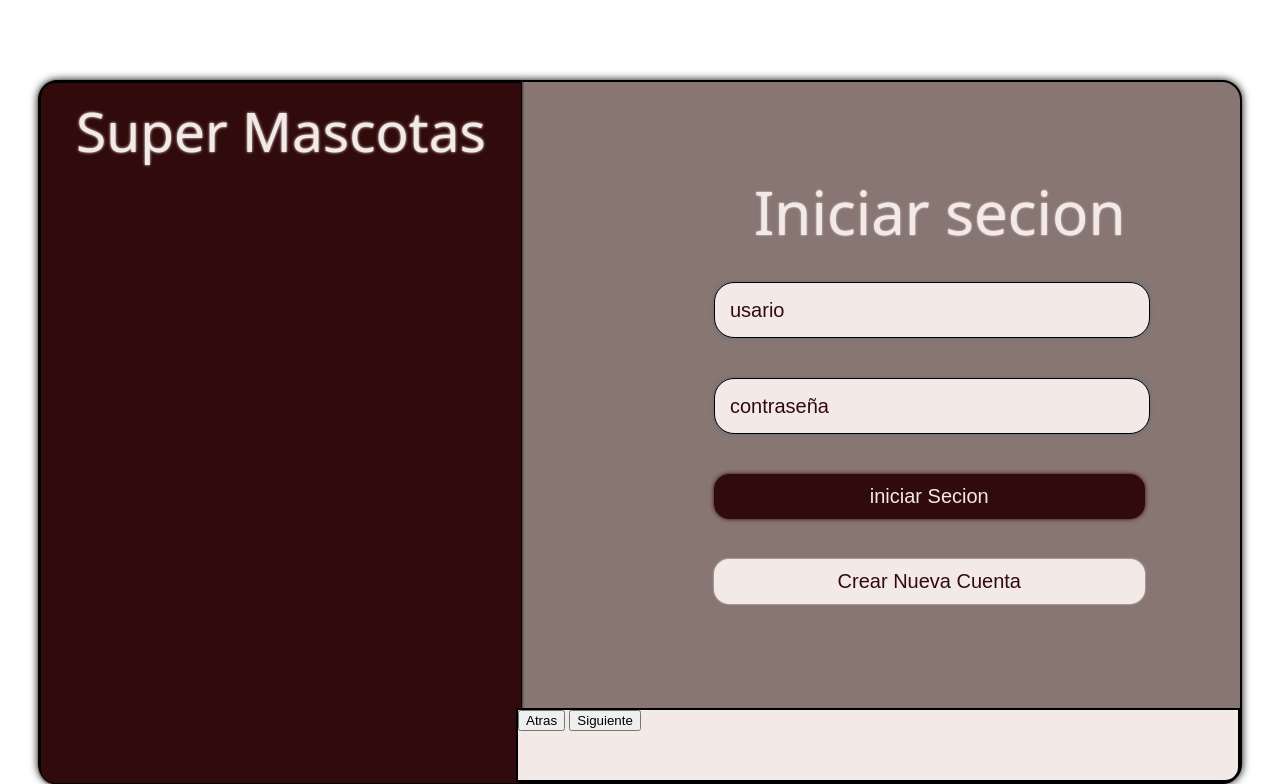
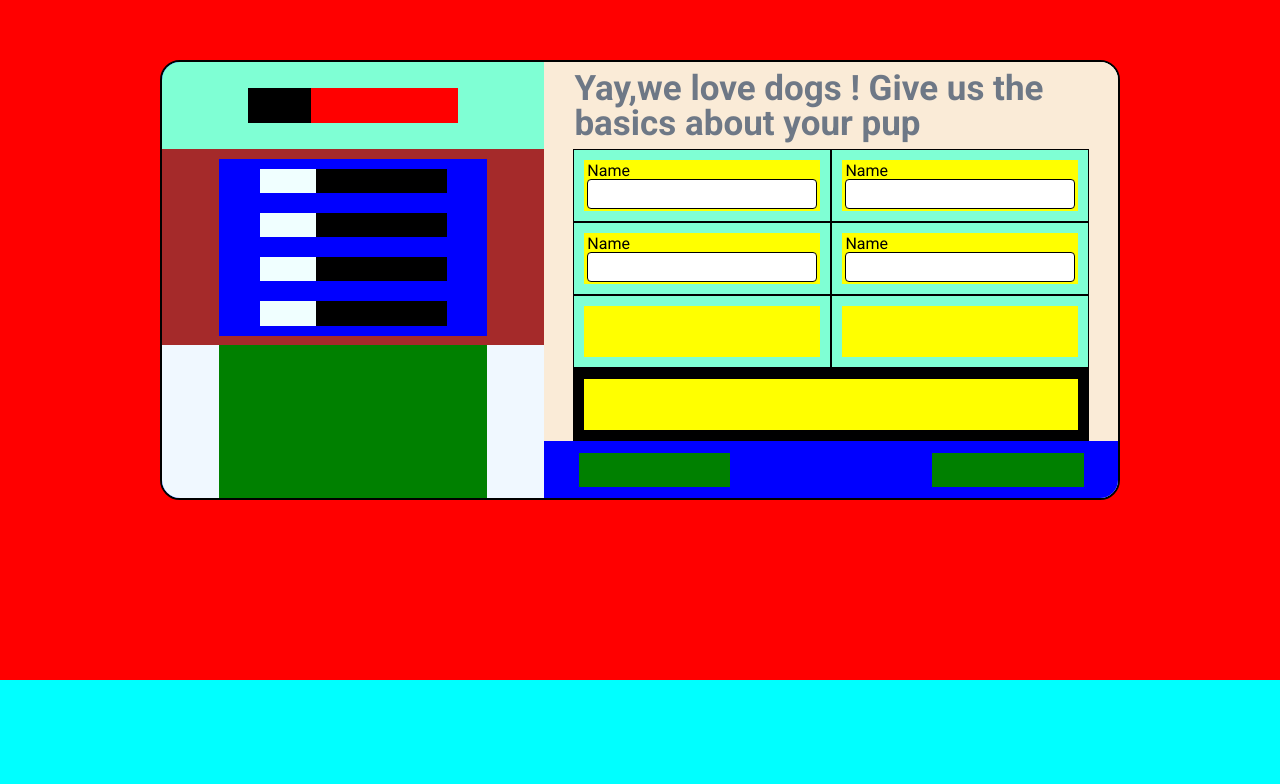
Before and after one commit to josegermannat/pagina-web-mascotas, a plain HTML site: page index.html in a window 1280 px wide. Shown: the part 120-904 px from the top of the page. After the commit the page ends 800 px from the top, so only its background shows below. Drawn offline with Linux system fonts and the light colour scheme.

Commit message:
se cambio la estructura del form container

```diff
--- a/index.html
+++ b/index.html
@@ -3,81 +3,105 @@
 <head>
     <meta charset="UTF-8">
     <meta name="viewport" content="width=device-width, initial-scale=1.0">
-       <link rel="stylesheet" href="styles.css">
-       <link rel="script" href="script.js">
-       <link rel="preconnect" href="https://fonts.googleapis.com">
+    <title>prueba</title>
+    <link rel="stylesheet" href="reset.css">
+    <link rel="stylesheet" href="styles.css">
+    <link rel="preconnect" href="https://fonts.googleapis.com">
 <link rel="preconnect" href="https://fonts.gstatic.com" crossorigin>
-<link href="https://fonts.googleapis.com/css2?family=Montserrat:ital,wght@0,100..900;1,100..900&display=swap" rel="stylesheet">
-    <title>formulario</title>
+<link href="https://fonts.googleapis.com/css2?family=Montserrat:ital,wght@0,100..900;1,100..900&family=Roboto:ital,wght@0,100;0,300;0,400;0,500;0,700;0,900;1,100;1,300;1,400;1,500;1,700;1,900&display=swap" rel="stylesheet">
 
 </head>
 <body>
+<div class="wrapper">
     <div class="container">
-        <div class="form-human_container">
-            <form>
-                <h1 id="titulo1">Iniciar secion</h1>
-                <div class="input-form">
-                    <input id="Usuario"    class="inputs-form_input" type="text" placeholder="usario">
-                    <input  class="inputs-form_input" type="password" placeholder="contraseña">
+        <div class="steps-container">
+            <div class="steps-container_title">
+                <div class="title_container-title">
+                    <div class="image_title-container"></div>
                 </div>
-              <div class="botones-form">
-                <button     id="buton-iniciar-cuenta"   class="buttons-iniciar-sesion" type="submit">iniciar Secion</button>
-                <button id="buton-crear-cuenta"  class="buttons-iniciar-sesion"  type="button">Crear Nueva Cuenta</button>
-              </div>
-            </form>
+            </div>
+            <div class="steps-container_progress-steps">
+                <div class="progress-steps_items-steps">
+                    <div class="items_steps">
+                        <div class="steps"></div>
+                    </div>
+                    <div class="items_steps">
+                        <div class="steps"></div>
+                    </div>
+                    <div class="items_steps">
+                        <div class="steps"></div>
+                    </div>
+                    <div class="items_steps">
+                        <div class="steps"></div>
+                    </div>
+                </div>
+            </div>
+            <div class="steps-container_image">
+                <div class="image-pet"></div>
+            </div>
         </div>
-            <div class="form-pet_container" style="display: none;">
-                <form>
-                    <h1>Registra a tu Mascota</h1>
-                    <label for="Nombre">Nombre</label>
-                    <input type="text" placeholder="Nombre De La Mascota">
-                    <label for="Raza">Raza</label>
-                    <input type="text" placeholder="Raza">
-                    <label for="Nacimiento">Nacimiento</label>
-                    <input type="text" placeholder="Nacimiento De la Mascota">
-                    <label>Foto Mascota</label>
-                    <input type="text" placeholder="Url">
+        <div class="form-container">
+            <div class="form-container_title">
+                <h1 class="title-form">Yay,we love dogs ! Give us the basics about your pup</h1>
+            </div>
+            <div class="form_container-inputs">
+                <div class="container-inputs">
+                    <div class="container_input">
+                        <div class="input-wrapper">
+                            <span>
+                                <label for="Name">Name </label>
+                                <input  name="Name" type="text" class="input-text">
+                            </span>
+                        </div>
+                    </div>
+                    <div class="container_input">
+                        <div class="input-wrapper">
+                            <span>
+                                <label for="Name">Name </label>
+                                <input  name="Name" type="text" class="input-text">
+                            </span>
+                        </div>
+                    </div>
+                    <div class="container_input">
+                        <div class="input-wrapper">
+                            <span>
+                                <label for="Name">Name </label>
+                                <input  name="Name" type="text" class="input-text">
+                            </span>
+                        </div>
+                    </div>
+                    <div class="container_input">
+                        <div class="input-wrapper">
+                            <span>
+                                <label for="Name">Name </label>
+                                <input  name="Name" type="text" class="input-text">
+                            </span>
+                        </div>
+                    </div>
+                   <div class="container_input">
+                    <div class="input-wrapper">
 
-            <div class="form_inputs-cheackbox">
-                        <div class="inputs-cheackbox_genero">
-                         <h4>Genero</h4>
-                         <label for="Femenino">Femenino</label>
-                         <input type="checkbox">
-                         <label for="Masculino">Masculino</label>
-                         <input type="checkbox">
-                        </div>
-                        <div class="inputs-cheackbox_Vacunado">
-                            <h4>Esterilizado/a o Castrado/a</h4>
-                            <label for="si">Si</label>
-                            <input type="checkbox">
-                            <label for="no">No</label>
-                            <input type="checkbox">
-                           </div>
-                           <div class="inputs-cheackbox_peso">
-                                 <h4>Peso</h4>
-                                 <label for="0-25lbs">0-25lbs</label>
-                                 <input type="checkbox">
-                                 <label for="25-50lbs">25-50lbs</label>
-                                 <input type="">
-                                 <label for="50-100lbs">50-100lbs</label>
-                                 <input type="checkbox">
-                                 <label for="100+lbs">100+lbs</label>
-                                 <input type="checkbox">
-                           </div>
                     </div>
-                </form>
+                   </div>
+                   <div class="container_input">
+                    <div class="input-wrapper">
+
+                    </div>
+                   </div>
+                   <div class="container_input">
+                    <div class="input-wrapper">
+
+                    </div>
+                   </div>
+                </div>
 
             </div>
-
-            <div class="menu-options_container">
-                <button class="button_menu-options"   type="button">Atras</button>
-                <button class="button_menu-options" type="button">Siguiente</button>
+            <div class="form-container_actions">
+             <div class="container_actions-button"></div>
+             <div class="container_actions-button"></div>
             </div>
-        <div class="transition-menu">
-            <h1 class="title_transition-menu">Super Mascotas</h1>
-
+        </div>
     </div>
-
-    </div>
+</div>
 </body>
 </html>
--- /dev/null
+++ b/reset.css
@@ -0,0 +1,51 @@
+/* http://meyerweb.com/eric/tools/css/reset/
+   v2.0 | 20110126
+   License: none (public domain)
+*/
+*{
+	box-sizing: border-box;
+}
+
+html, body, div, span, applet, object, iframe,
+h1, h2, h3, h4, h5, h6, p, blockquote, pre,
+a, abbr, acronym, address, big, cite, code,
+del, dfn, em, img, ins, kbd, q, s, samp,
+small, strike, strong, sub, sup, tt, var,
+b, u, i, center,
+dl, dt, dd, ol, ul, li,
+fieldset, form, label, legend,
+table, caption, tbody, tfoot, thead, tr, th, td,
+article, aside, canvas, details, embed,
+figure, figcaption, footer, header, hgroup,
+menu, nav, output, ruby, section, summary,
+time, mark, audio, video {
+	margin: 0;
+	padding: 0;
+	border: 0;
+	font-size: 100%;
+	font: inherit;
+	vertical-align: baseline;
+}
+/* HTML5 display-role reset for older browsers */
+article, aside, details, figcaption, figure,
+footer, header, hgroup, menu, nav, section {
+	display: block;
+}
+body {
+	line-height: 1;
+}
+ol, ul {
+	list-style: none;
+}
+blockquote, q {
+	quotes: none;
+}
+blockquote:before, blockquote:after,
+q:before, q:after {
+	content: '';
+	content: none;
+}
+table {
+	border-collapse: collapse;
+	border-spacing: 0;
+}
--- a/styles.css
+++ b/styles.css
@@ -1,201 +1,184 @@
+body{
+  background-color: aqua;
+  height: 100vh;
+  width:100vw;
+  display: flex;
+  justify-content: center;
+  align-items: center;
+  font-family: "Roboto", sans-serif;
+}
+.wrapper{
+  height: 100%;
+  width: 100%;
+  background-color: red;
+  display: flex;
+  justify-content: center;
+  align-items: center;
+}
 
-/* http://meyerweb.com/eric/tools/css/reset/
-   v2.0 | 20110126
-   License: none (public domain)
-*/
-
-html, body, div, span, applet, object, iframe,
-h1, h2, h3, h4, h5, h6, p, blockquote, pre,
-a, abbr, acronym, address, big, cite, code,
-del, dfn, em, img, ins, kbd, q, s, samp,
-small, strike, strong, sub, sup, tt, var,
-b, u, i, center,
-dl, dt, dd, ol, ul, li,
-fieldset, form, label, legend,
-table, caption, tbody, tfoot, thead, tr, th, td,
-article, aside, canvas, details, embed,
-figure, figcaption, footer, header, hgroup,
-menu, nav, output, ruby, section, summary,
-time, mark, audio, video {
-	margin: 0;
-	padding: 0;
-	border: 0;
-	font-size: 100%;
-	font: inherit;
-	vertical-align: baseline;
+.container{
+  width: 75%;
+  height: 55%;
+  background-color: aqua;
+  display: flex;
+  overflow: hidden;
+  border:2px solid #000;
+border-radius: 20px;
 }
-/* HTML5 display-role reset for older browsers */
-article, aside, details, figcaption, figure,
-footer, header, hgroup, menu, nav, section {
-	display: block;
+.steps-container{
+  width: 40%;
+  height: 100%;
+  background-color: blue;
 }
-body {
-	line-height: 1;
+.form-container{
+  width:60%;
+  height: 100%;
+  background-color: pink;
 }
-ol, ul {
-	list-style: none;
+.steps-container_title{
+width:100%;
+height: 20%;
+background-color: aquamarine;
+display: flex;
+justify-content: center;
+align-items: center;
+box-sizing: border-box;
 }
-blockquote, q {
-	quotes: none;
-}
-blockquote:before, blockquote:after,
-q:before, q:after {
-	content: '';
-	content: none;
-}
-table {
-	border-collapse: collapse;
-	border-spacing: 0;
-}
-body{
-
-    font-family: system-ui, -apple-system, BlinkMacSystemFont, 'Segoe UI', Roboto, Oxygen, Ubuntu, Cantarell, 'Open Sans', 'Helvetica Neue', sans-serif;
-    display: flex;
-    justify-content: center;
+.steps-container_progress-steps{
+  width: 100%;
+  height: 45%;
+  background-color: brown;
+  display: flex;
+  justify-content: center;
+  align-items: center;
 
 }
-.container{
-position: relative;
-    margin-top: 200px;
-    width: 1200px;
-    height: 700px;
-   position: relative;
-    background-color: #887673;
-   border: 2px solid #000;
-   border-radius: 20px;
-   box-shadow:0 0 8px #000;
+.steps-container_image{
+  width: 100%;
+  height:35%;
+  background-color: aliceblue;
+  display: flex;
+  justify-content: center;
 }
-.form-human_container{
-position: absolute;
-top: 100px;
-right: 70px;
+.form-container_title{
+  width:100%;
+height: 20%;
+background-color: antiquewhite;
+display: flex;
+justify-content: center;
+align-items: center;
+padding: 10px;
+
+}
+.title-form{
+  margin: 20px;
+  display: inline-block;
+ font-size: 35px;
+ color: #6e7886;
+ font-weight: 700;
+
+}
+.form_container-inputs{
+  width: 100%;
+  height: 67%;
+  background-color:antiquewhite;
+  display: flex;
+  justify-content: center;
+  align-items: center;
+
+}
+.form-container_actions{
+  width: 100%;
+  height: 13%;
+  background-color: blue;
+  display: flex;
+  justify-content:space-between;
+  align-items: center;
+  padding: 0px 6%;
+}
+.title_container-title{
+width: 55%;
+height: 40%;
+background-color: red;
+display: flex;
+justify-content: start;
+}
+.image_title-container{
+ width: 30%;
+ height: 100%;
+background-color: black;
+}
+.progress-steps_items-steps{
+height: 90%;
+width: 70%;
+background-color: blue;
+display: flex;
+justify-content: center;
+flex-direction: column;
+align-items: center;
+}
+.items_steps{
+width: 70%;
+height: 30%;
+background-color: black;
+margin:10px;
+display: flex;
+justify-content: start;
+}
+.steps{
+height:100%;
+width:30%;
+background-color: azure;
+}
+.image-pet{
+  width:70%;
+  height: 100%;
+  background-color: green;
+}
+
+.container-inputs{
+  width: 90%;
+  height: 100%;
+  background-color: black;
+  display: flex;
+ flex-wrap: wrap;
+  align-items:flex-start;
 
 
 }
-.input-form{
-    display: flex;
-    flex-direction: column;
-    outline: none;
+.container_input{
+  width:50%;
+  height: 25%;
+  background-color: aquamarine;
+  border: 1px solid #000;
+  padding:10px;
+}
+.container_input:last-child{
+  flex-grow: 2;
+  background-color: #000;
+}
+.input-wrapper{
+  width: 100%;
+  height: 100%;
+  background-color: yellow;
+display: flex;
+justify-content: center;
+align-items: center;
+overflow:hidden ;
+}
+.input-wrapper span{
+max-width: 100%;
+}
+.input-text{
+width: 100%;
+height:30px;
+outline: none;
+border:1px solid #000;
+border-radius: 4px;
+}
+.container_actions-button{
+width: 30%;
+height: 60%;
+background-color: green;
 
 }
-.inputs-form_input{
-    font-size: 20px;
-    margin: 20px;
-    width: 420px;
-    height: 40px;
-    border: 1px solid #000;
-    border-radius: 20px;
-    background-color: #f3eae8;
-    box-shadow: 0 0 4px #60707d;
-    padding: 7px;
-
-    outline: none;
-}
-
-.inputs-form_input::placeholder{
-padding-left: 8px;
-font-family: sans-serif;
-font-size: 20px;
-color: #310a0b ;
-
-
- }
- input:hover{
-  transition: all .2s ease-in-out;
-  transform: scale(1.04);
- }
-
-#titulo1{
-  text-shadow: 0 0 2px #f3eae8;
-    font-size: 60px;
-    color: #f3eae8;
-    position: relative;
-    left: 60px;
-    margin-bottom: 20px;
-
-
-}
-.botones-form{
-
-display: inline-block;
-height: 30px;
-
-}
-
-.buttons-iniciar-sesion{
-width: 100%;
-margin: 20px;
-padding: 10px;
-border: 1px solid #310a0b;
-border-radius: 15px;
-color: #fff;
-font-size: 20px;
-box-shadow: 0 0 4px #310a0b;
-
-}
-#buton-crear-cuenta{
-    background-color: #fff;
-    color: #310a0b;
-}
-.buttons-iniciar-sesion:hover {
-    transform: scale(1.1); /* Aumenta el tamaño del botón */
-    background-color: #4d5b64; /* Cambia el color de fondo al pasar el mouse */
-  }
-
-  #buton-crear-cuenta {
-    background-color: #f3eae8;
-    color: #310a0b;
-    border: 1px solid #f3eae8;
-    box-shadow: 0 0 2px #f3eae8;
-    transition: transform 0.3s ease, box-shadow 0.3s ease, color 0.3s ease;
-  }
-
-  #buton-crear-cuenta:hover {
-    transform: scale(1.1);
-
-  }
-
-  #buton-iniciar-cuenta{
-    background-color: #310a0b;
-    color:#f3eae8;
-    transition: transform 0.3s ease,color 0.3s ease;
-  }
-
-  #buton-iniciar-cuenta:hover{
-    transform: scale(1.1);
-
-  }
-
-  .transition-menu{
-   width:40%;
-   height:100%;
-   background-color: #310a0b;
-   border: 1px solid #000;
-   border-radius: 15px 0 0px 15px;
-   box-shadow: 0 0 3px #000;
-
-  }
-
-
- .title_transition-menu{
-text-align: center;
- margin: 20px;
- font-size: 55px;
-color: #f3eae8;
-text-shadow:0 0 3px #f3eae8;
- }
-
- .img_transition-menu{
-   height: 100px;
-   width: 120px;
- }
- .menu-options_container{
-  width: 60%;
-  height: 70px;
-  background-color: #f3eae8;
-  position: absolute;
-  bottom:0;
- right: 0;
- border: 2px solid #000;
- border-radius: 0 0 15px 0px;
- }
```
